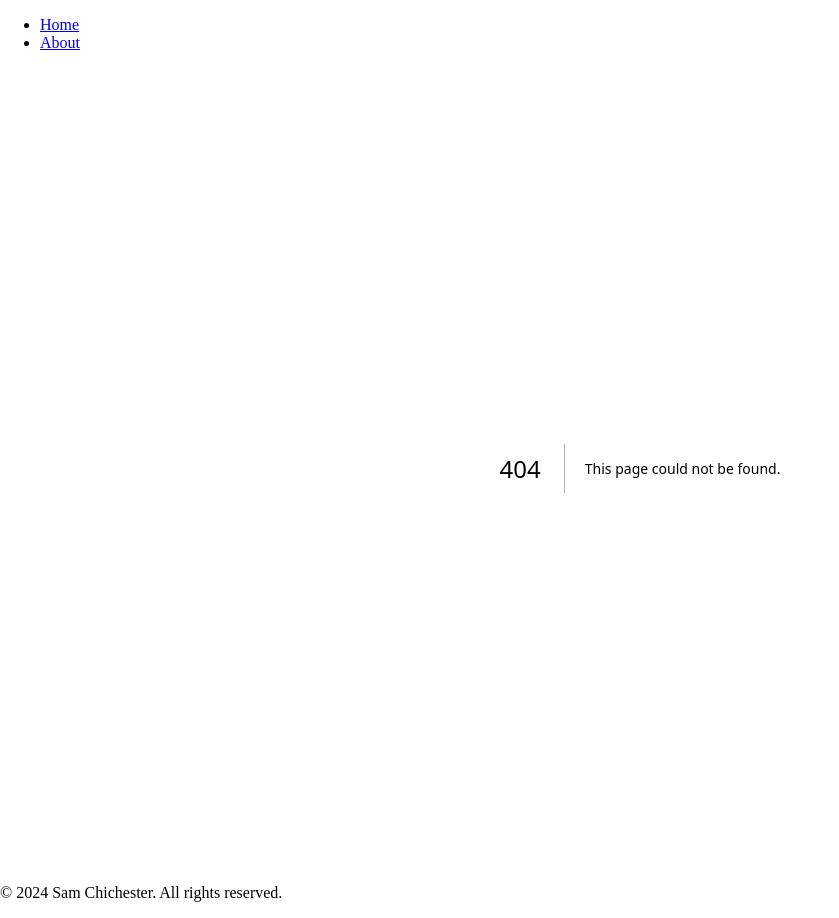
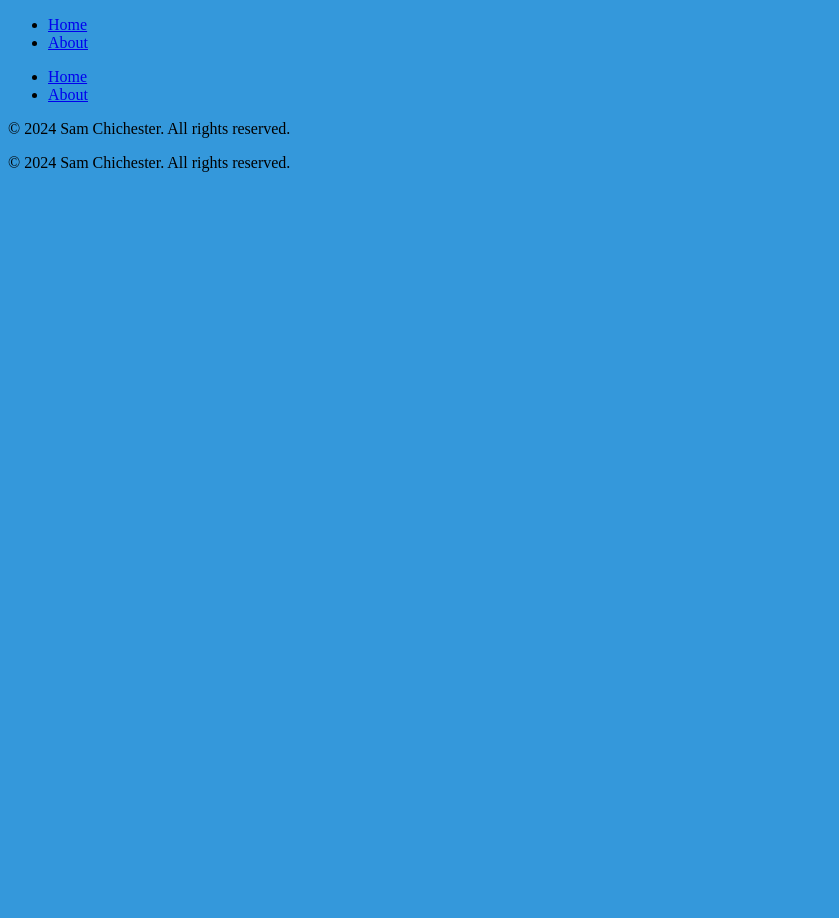
Before and after one commit to SamChichester/Spotify-Rewrapped, a Next.js app in the folder frontend/: page /components/Layout/Layout in a window 1280 px wide. Before the commit this address had no page. Shown: the whole page, without its empty margins (0-839 px from the left). After the commit the page ends 800 px from the top, so only its background shows below. Built offline with nearby package versions, Linux system fonts and the light colour scheme.

Commit message:
Integrated Sass and created a global.scss file.

```diff
--- a/frontend/package.json
+++ b/frontend/package.json
@@ -25,6 +25,7 @@
     "@types/react-dom": "^19",
     "jest": "^29.7.0",
     "jest-environment-jsdom": "^29.7.0",
+    "sass": "^1.82.0",
     "ts-node": "^10.9.2",
     "typescript": "^5"
   }
--- a/frontend/pages/_app.tsx
+++ b/frontend/pages/_app.tsx
@@ -1,5 +1,6 @@
 import type { AppProps } from 'next/app';
-import Layout from './components/layout';
+import Layout from './components/Layout/Layout';
+import "../styles/global.scss";
 
 const App = ({Component, pageProps}: AppProps) => {
   return (
--- a/frontend/pages/components/layout.tsx
+++ b/frontend/pages/components/Layout/Layout.tsx
@@ -1,6 +1,7 @@
 import React from "react";
 import Head from "next/head";
 import Link from "next/link";
+import styles from "./Layout.module.scss";
 
 interface LayoutProps {
   children: React.ReactNode;
--- /dev/null
+++ b/frontend/styles/global.scss
@@ -0,0 +1,5 @@
+$primary-color: #3498db;
+
+body {
+  background-color: $primary-color;
+}
```
Also changed, not shown: frontend/pages/components/Layout/Layout.module.scss (added), 1 other file (tests, documents, lock files or other folders).
